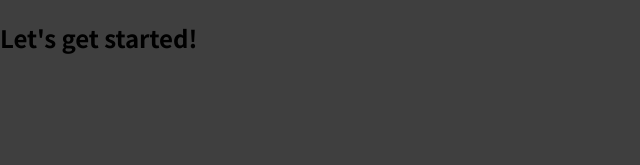
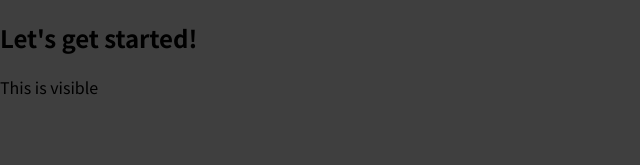
Before and after one commit to likealonso/reactProject, a JavaScript app: page / in a window 1280 px wide. Shown: the top 165 px of the page, without its empty margins (0-640 px from the left). Built offline with nearby package versions, Linux system fonts and the light colour scheme.

Commit message:
new push

```diff
--- a/src/App.js
+++ b/src/App.js
@@ -2,6 +2,7 @@ function App() {
   return (
     <div>
       <h2>Let's get started!</h2>
+      <p>This is visible</p>
     </div>
   );
 }
```
Also changed, not shown: 1 other file (tests, documents, lock files or other folders).
